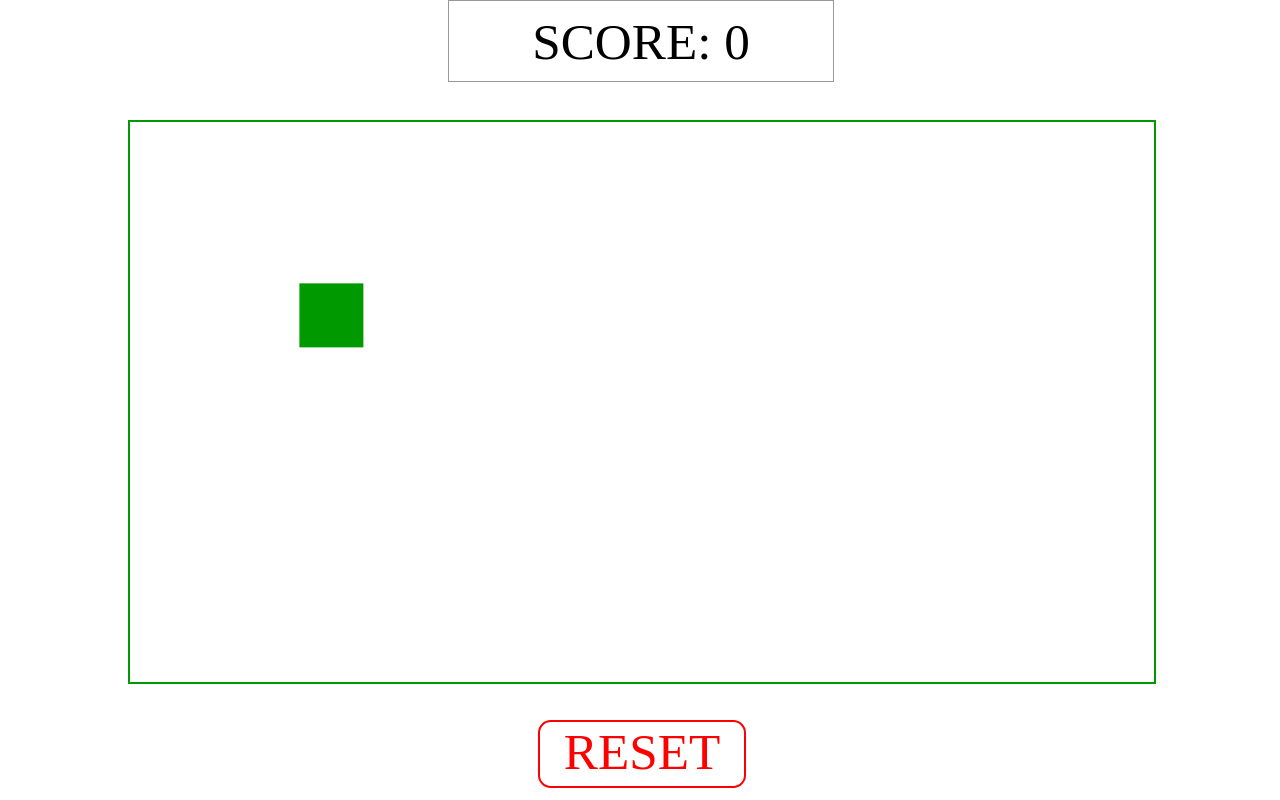
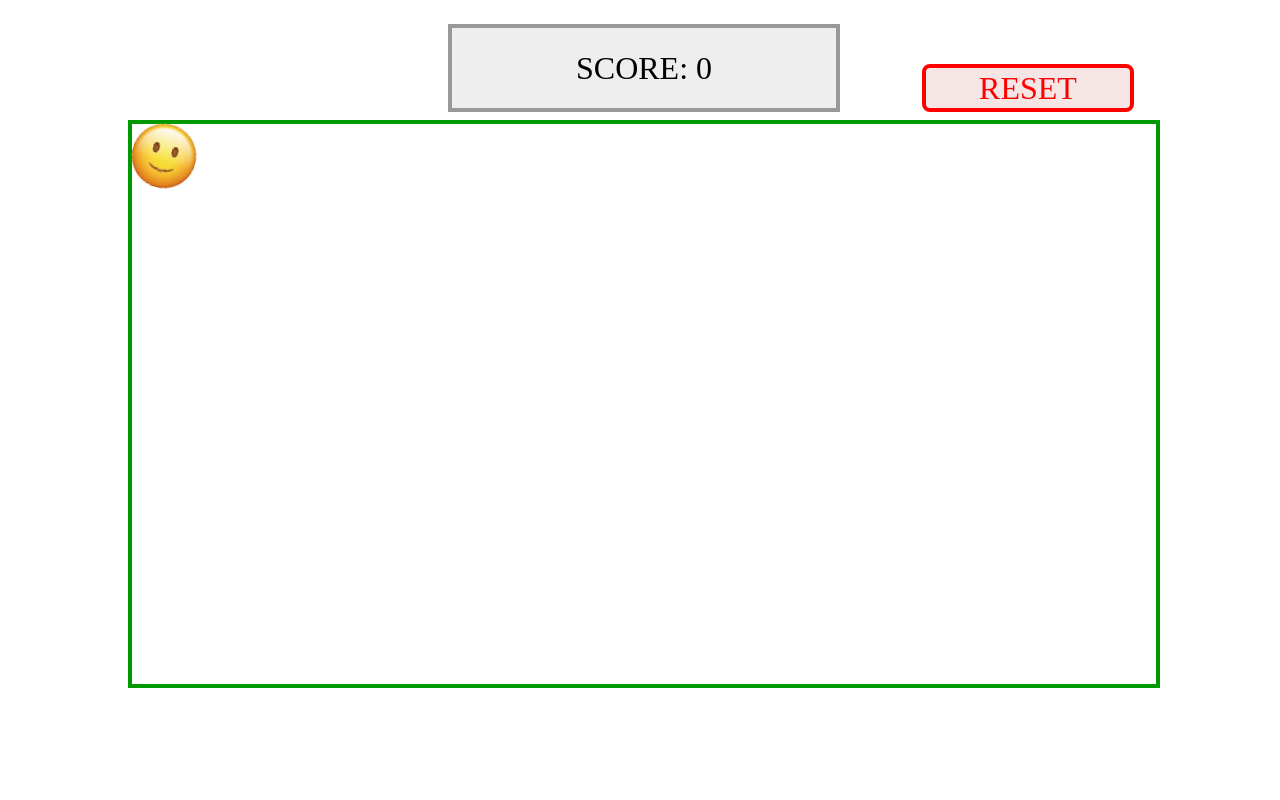
Before and after one commit to malickalex1975/mouse-event, a plain HTML site: page index.html in a window 1280 px wide. Both pictures are taken after a click on the element "RESET". Drawn offline with Linux system fonts and the light colour scheme.

Commit message:
feat:change layout

```diff
--- a/main.css
+++ b/main.css
@@ -9,13 +9,14 @@
 }
 
 .info{
-    border: 1px solid #999;
+    border: .5vmin solid #999;
+    background-color: #eee;
     width: 30vw;
     height: 10vh;
     position: fixed;
-    top:0vw;
+    top:3vh;
     left:35vw;
-    font-size: 4vw;
+    font-size: 4vmin;
     display: flex;
     align-items: center;
     justify-content: center;
@@ -23,7 +24,7 @@
 
 .field{
 
-    border: 2px solid #090;
+    border: .5vmin solid #090;
     width: 80vw;
     height: 70vh;
     position: fixed;
@@ -34,27 +35,30 @@
     position: absolute;
     width: 5vw;
     height: 5vw;
-    background-color: #090;
+    background-image:url("/assets/images/smile.png");
+    background-size: 5vw;
     transition: 100ms;
     transition-delay: 3ms;
 }
 
 .reset{
+    display: flex;
     width: 16vw;
-    height: 5vw;
-    border: .2vw solid red ;
-    text-align: center;
-    border-radius: 1vw;
+    height: 5vh;
+    border: .5vmin solid red ;
+    border-radius: 1vmin;
     color: red;
     cursor: pointer;
     position: fixed;
-    top:90vh;
-    left: 42vw;
-    font-size: 4vw;
+    top:8vh;
+    left: 72vw;
+    font-size: 4vmin;
+    align-items: center;
+    justify-content: center;
+    background-color: #f5e5e5;
 }
 .reset:hover{
-    border: .2vw solid #a00 ;
-    text-align: center;
-    border-radius: 1vw;
+    border: .3vmin solid #a00 ;
+
     color: #a00;
 }
--- a/script.js
+++ b/script.js
@@ -10,7 +10,7 @@ let botTop = coord.top;
 let botBottom= coord.bottom;
 let goal =0;
 let under=false;
-let midX,midY
+let midX,midY,x,y;
 if (localStorage["score"]){
     goal=parseInt( localStorage.score);
 }
@@ -18,25 +18,25 @@ else { goal = 5;}
 info.textContent=`SCORE: ${goal}`;
 
 reset.addEventListener("click",()=>resetScore())
-container.addEventListener("mousemove",(e)=>calculateCoord(e))
+field.addEventListener("mousemove",(e)=>main(e))
 setInterval(randomMove, 300);
 
 
-function calculateCoord(e){
-    let x= e.clientX;
-    let y= e.clientY;
+function main(e){
+     x= e.clientX;
+     y= e.clientY;
     info.textContent=`SCORE: ${goal}`;
     let elem= document.elementFromPoint(x,y);
     if(elem === bot){
         ;
-        bot.style.backgroundColor="#900";
+        bot.style.backgroundImage=`url("/assets/images/bigeyes.png")`;
         if (!under){
             goal++;
             under=true;
         }
         localStorage.score=goal;
     } else {
-         bot.style.backgroundColor="#090";
+         bot.style.backgroundImage=`url("/assets/images/smile.png")`;
          under=false;
 
 }
@@ -50,7 +50,8 @@ function calculateCoord(e){
     let deltaX= Math.abs(x-midX);
     let deltaY = Math.abs(y-midY);
     if(deltaX<200 && deltaY<200){
-        bot.style.transform= `translate(${deltaX}px,${deltaY}px)`
+
+        bot.style.top=`${y-50}px`
     }
 
 }
@@ -58,10 +59,11 @@ function calculateCoord(e){
 function resetScore(){
     goal=0;
     localStorage.score=goal;
+    info.textContent=`SCORE: ${goal}`;
+    bot.style.top="0px";
 }
 
 function randomMove(){
-    let randomX= Math.random()*10;
-    let randomY= Math.random()*10;
-    bot.style.transform= `translate(${randomX+midX}px,${randomY+midY}px)`
+    let randomAngle= Math.random()*60-30
+    bot.style.transform= `rotateZ(${randomAngle}deg)`
 }
```
Also changed, not shown: assets/images/bigeyes.png (added), assets/images/smile.png (added), assets/images/surprised.png (added).
